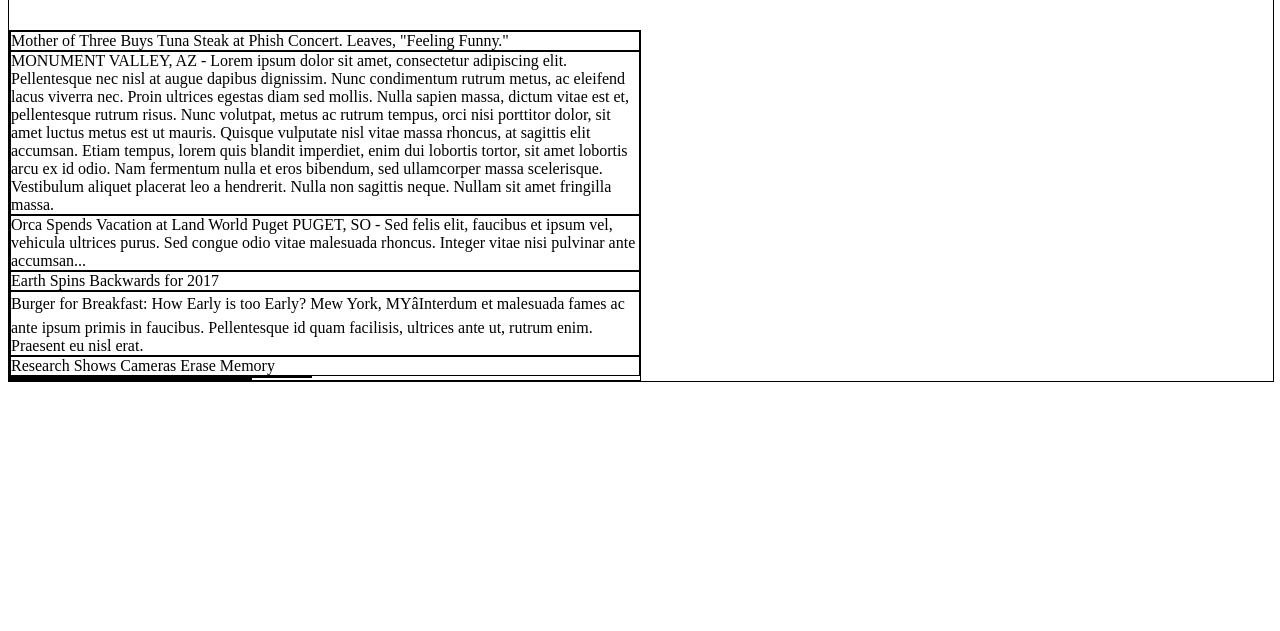
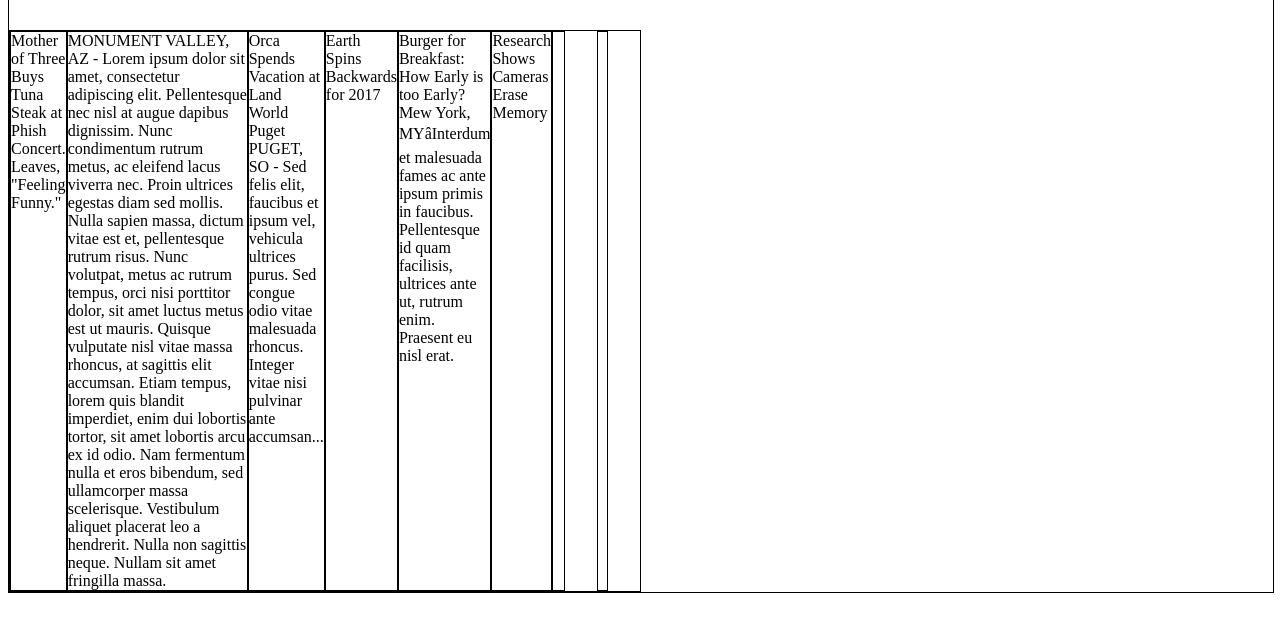
Before and after one commit to Riveted/mytimes, a plain HTML site: page index.html in a window 1280 px wide. Shown: the part 95-726 px from the top of the page. Drawn offline with Linux system fonts and the light colour scheme.

Commit message:
pos relative

```diff
--- a/resources/css/stylesheet.css
+++ b/resources/css/stylesheet.css
@@ -58,6 +58,7 @@
   width: 100%;
   z-index: 1;
   padding-top: 116px;
+  position: relative;
 }
 
 
@@ -65,14 +66,17 @@
 .column.large {
   width: 630px;
   margin-right: 32px;
+  display: flex;
 }
 
 .column.medium {
   width: 300px;
   margin-right: 32px;
+  display: flex;
 }
 
 .column.small {
   width: 240px;
   margin-right: 32px;
+  display: flex;
 }
```
